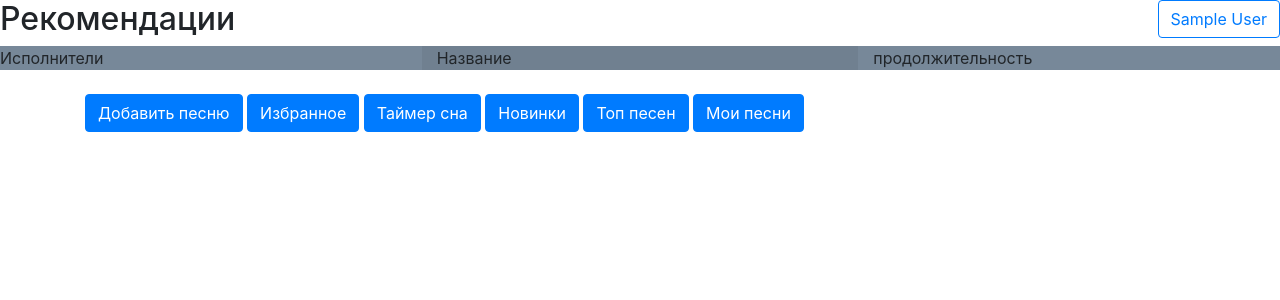
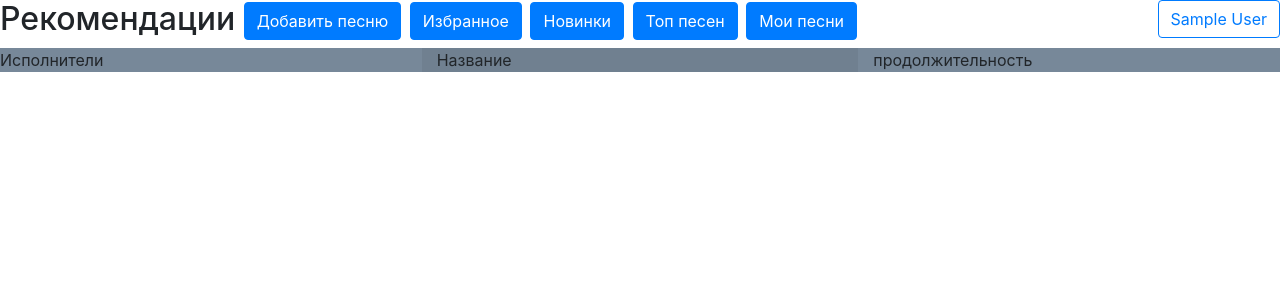
Before and after one commit to DearCaprga/web_site, a Flask app: page / in a window 1280 px wide. Shown: the part 56-356 px from the top of the page. Run offline with Flask 3, Linux system fonts and the light colour scheme; a user stored in the database is signed in; tables that the repository leaves empty hold one stand-in row (values such as "Sample post"); some libraries are stand-ins or nearby versions.

Commit message:
поправил кнопки и сделал кликабельным WEB Music charity

```diff
--- a/templates/index.html
+++ b/templates/index.html
@@ -8,7 +8,7 @@
   </head>
   <body>
     <nav class="navbar navbar-expand-lg navbar-default bg-light">
-  <a class="navbar-brand" href="#">WED MUSIC Charity</a>
+  <a class="navbar-brand" href="">WED MUSIC Charity</a>
 
   <div>
     <ul class="navbar-nav">
@@ -27,24 +27,17 @@
       <h2> Рекомендации
         {% if current_user.is_authenticated %}
             <a class="btn btn-outline-primary btn float-right"  href="/logout">{{ current_user.name }}</a>
+            <a href="news" class="btn btn-primary">Добавить песню</a>
+            <a href="favorite" class="btn btn-primary">Избранное</a>
+              <a href="novetly" class="btn btn-primary">Новинки</a>
+              <a href="top" class="btn btn-primary">Топ песен</a>
+          <a href="mine" class="btn btn-primary">Мои песни</a>
         {% else %}
                 <a class="btn btn-primary btn float-right" href="/register">Зарегистрироваться</a>
                 <a class="btn btn-success btn float-right " href="/login">Войти</a>
 
         {% endif %}
       </h2>
-<!--<header>-->
-<!--    <nav class="navbar navbar-light bg-light">-->
-<!--        {% if current_user.is_authenticated %}-->
-<!--            <a class="navbar-brand" href="/logout">{{ current_user.name }}</a>-->
-<!--        {% else %}-->
-<!--            <p>-->
-<!--                <a class="btn btn-primary btn float-right" href="/register">Зарегистрироваться</a>-->
-<!--                <a class="btn btn-success btn float-right " href="/login">Войти</a>-->
-<!--            </p>-->
-<!--        {% endif %}-->
-<!--    </nav>-->
-<!--</header>-->
       <div class="row">
         <div class="col-xs-12 col-sm-9 col-md-4 col-lg-4" style="background-color: #778899">Исполнители</div>
         <div class="col-xs-12 col-sm-9 col-md-4 col-lg-4" style="background-color: #708090">Название</div>
@@ -54,14 +47,6 @@
 
   {% block content %}
     <br>
-      {% if current_user.is_authenticated %}
-          <a href="news" class="btn btn-primary">Добавить песню</a>
-          <a href="favorite" class="btn btn-primary">Избранное</a>
-          <a href="sleep" class="btn btn-primary">Таймер сна</a>
-          <a href="novetly" class="btn btn-primary">Новинки</a>
-          <a href="top" class="btn btn-primary">Топ песен</a>
-          <a href="mine" class="btn btn-primary">Мои песни</a>
-      {% endif %}
 
       {% for item in news %}
           <div class="col-md6 border rounded" >
@@ -70,8 +55,8 @@
 
               {% if current_user.is_authenticated %}
                       <a href="/music_like/{{ item[0] }}" class="btn btn-danger">Like</a>
-                    {% if current_user.is_authenticated and current_user == item[-1] %}
-                        <a href="/music_delete/{{ item[0] }}/{{1}}" class="btn btn-danger">Удалить</a>
+              {% if current_user.is_authenticated and current_user == item[-1] %}
+              <a href="/music_delete/{{ item[0] }}/{{1}}" class="btn btn-danger">Delite</a>
                     {% endif %}
               {% endif %}
 
@@ -84,7 +69,6 @@
       <nav class="navbar navbar-default">
         <div class="container-fluid">
           <div class="navbar-header">
-            <a href="#" class="navbar-brand">XXXtentacionXXX</a>
           </div>
         </div>
       </nav>
```
